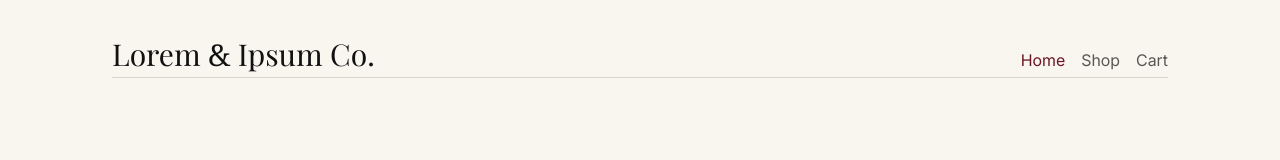
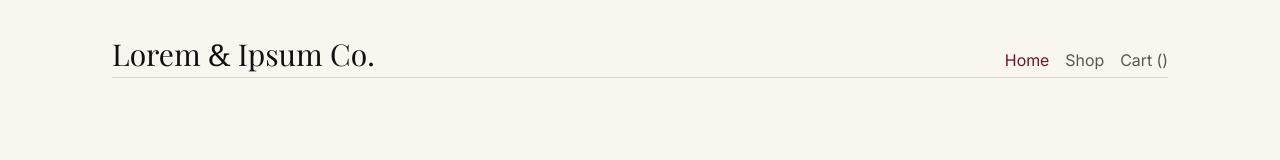
Before and after one commit to alexc2029/shopping-cart, a React (Vite) app: page / in a window 1280 px wide. Shown: the top 160 px of the page. Built offline with nearby package versions, Linux system fonts and the light colour scheme.

Commit message:
feat: clean up nav cart count badge

```diff
--- a/src/components/Navbar.jsx
+++ b/src/components/Navbar.jsx
@@ -41,6 +41,7 @@ export default function Navbar({ productsInCartCount }) {
 			<StyledNavLink to="/">Home</StyledNavLink>
 			<StyledNavLink to="/shop">Shop</StyledNavLink>
 			<StyledNavLink to="/cart">
+				Cart (
 				{productsInCartCount > 0 && (
 					<span
 						aria-label={`${productsInCartCount} products in cart`}
@@ -49,7 +50,7 @@ export default function Navbar({ productsInCartCount }) {
 						{productsInCartCount}
 					</span>
 				)}
-				Cart
+				)
 			</StyledNavLink>
 		</StyledNav>
 	);
```
